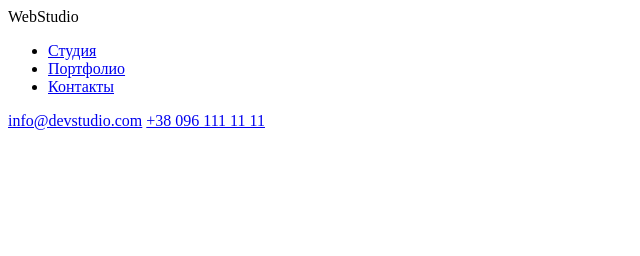
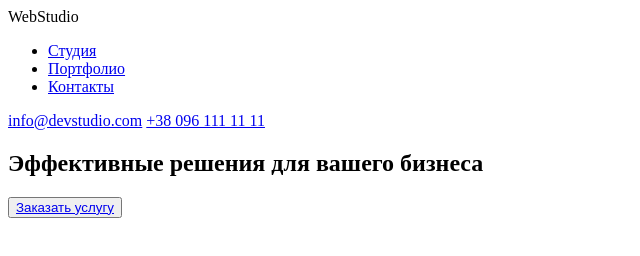
Before and after one commit to voxport/goit-markup-hw-01, a plain HTML site: page index.html in a window 1280 px wide. Shown: the whole page, without its empty margins (0-640 px from the left). Drawn offline with Linux system fonts and the light colour scheme.

Commit message:
Update index.html
Добавлена секция с кнопкой заказа услуги

```diff
--- a/index.html
+++ b/index.html
@@ -31,6 +31,16 @@
 
     </header>
     <main>
+        <section>
+            <h1>
+                Эффективные решения для вашего бизнеса
+            </h1>
+            <button>
+                <a href="#">Заказать услугу</a>
+            </button>
+        </section>
+
+
 
     </main>
     <footer>
```
